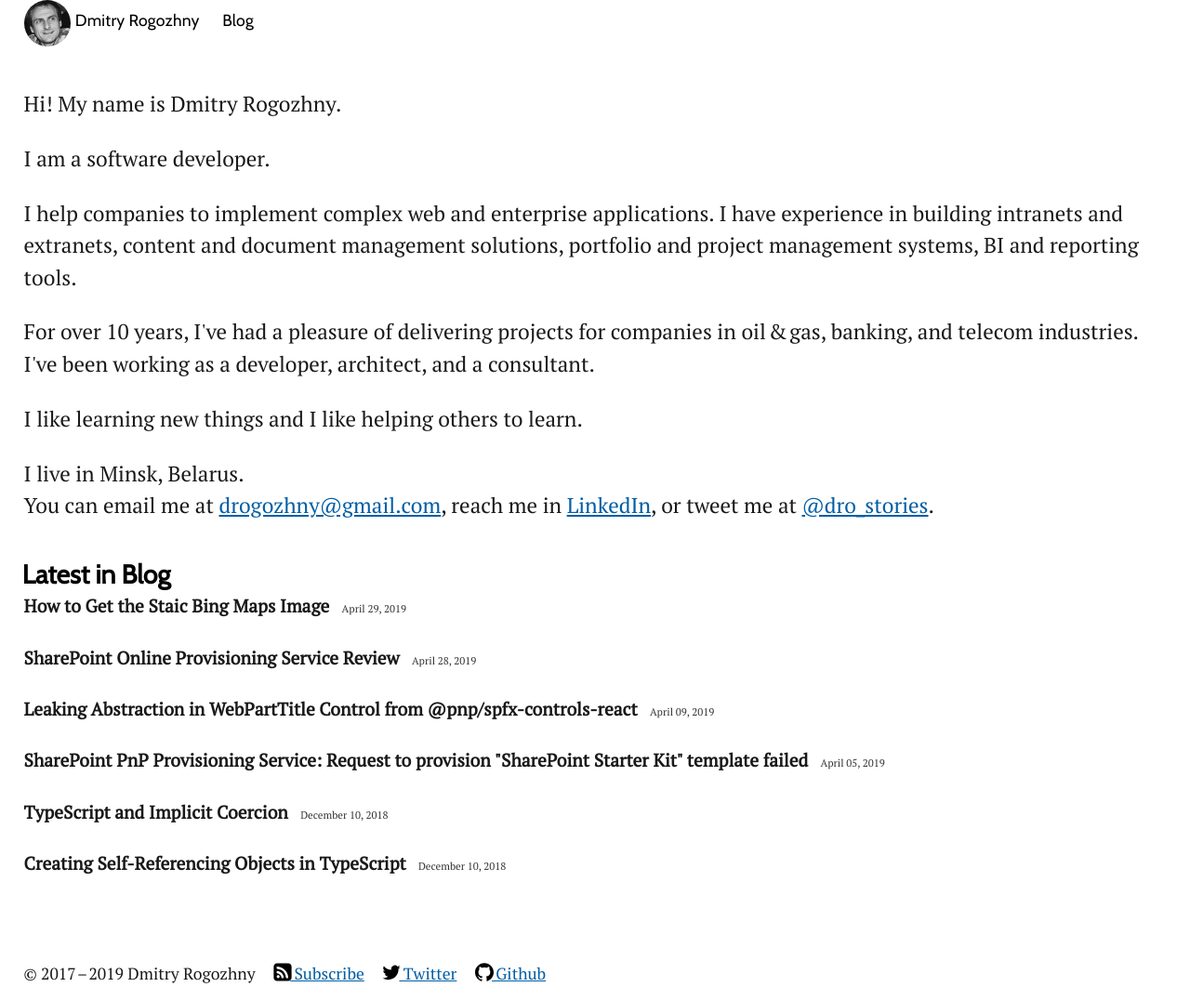
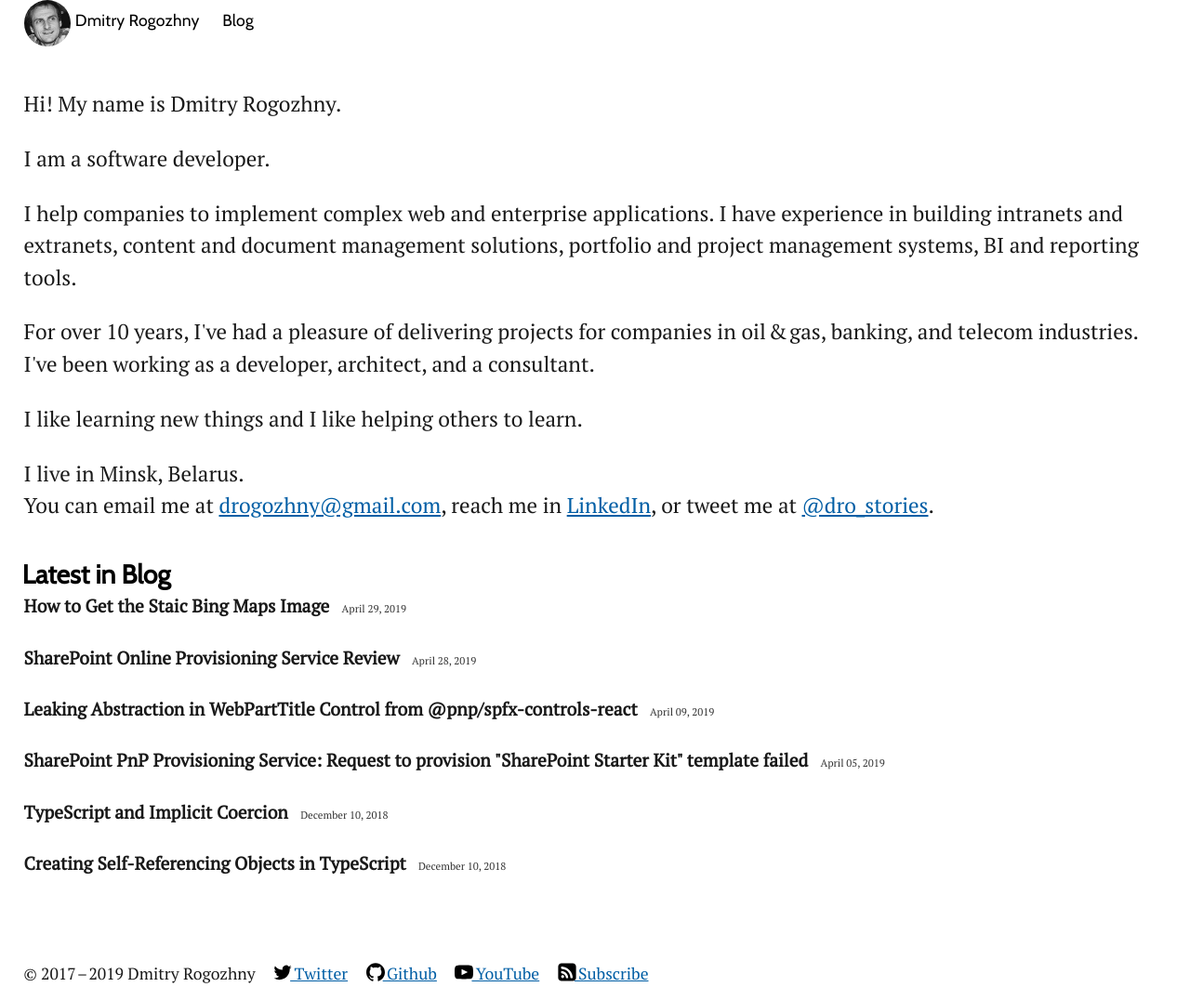
Before and after one commit to dmitryrogozhny/dmitryrogozhny.github.io, a Jekyll site: the page built from index.html, in a window 1280 px wide. Shown: the whole page at 93% size. Built offline with Jekyll 4.4.1, drawn with Linux system fonts in a browser that asks for light colours; some of the changed lines change nothing that is shown.

Commit message:
Add a link to youtube in the footer

```diff
--- a/_config.yml
+++ b/_config.yml
@@ -7,6 +7,7 @@ url: https://dmitryrogozhny.com
 twitter_username: dro_stories
 github_username:  dmitryrogozhny
 linkedin_username: drogozhny
+youtube_channelid: UC1JQErr-jehpm45HWLNkhvw
 description: >
   Software Development described
 
--- a/_includes/footer.html
+++ b/_includes/footer.html
@@ -3,43 +3,52 @@
         &copy; 2017&#8239;–&#8239;2019 {{ site.author }}
     </div>
     <div class="footer--section">
-        {% comment %} Add feed subscribe link {% endcomment %}
-        <a href="{{ site.url }}/feed.xml">
-            <svg version="1.1" xmlns="http://www.w3.org/2000/svg" xmlns:xlink="http://www.w3.org/1999/xlink" x="0px" y="0px" viewBox="0 0 520 520"
-                class="footer--icon" xml:space="preserve">
-                <path d="M176.7,385c0-11.5-4.1-21.3-12.2-29.5c-8.1-8.1-18-12.2-29.5-12.2c-11.5,0-21.3,4.1-29.5,12.2c-8.1,8.1-12.2,18-12.2,29.5
-                    s4.1,21.3,12.2,29.5c8.1,8.1,18,12.2,29.5,12.2c11.5,0,21.3-4.1,29.5-12.2C172.6,406.3,176.7,396.5,176.7,385z M290.9,415.6
-                    c-2.8-50.6-22-93.6-57.5-129.1s-78.5-54.6-129.1-57.5c-3-0.2-5.6,0.8-7.8,2.9c-2.2,2.2-3.3,4.7-3.3,7.5v41.7c0,2.8,0.9,5.2,2.8,7.2
-                    c1.8,2,4.2,3,7,3.3c33.4,2.4,62.1,15.5,85.9,39.4c23.9,23.9,37,52.5,39.4,85.9c0.2,2.8,1.3,5.2,3.3,7s4.3,2.8,7.2,2.8h41.7
-                    c2.8,0,5.3-1.1,7.5-3.3C290.2,421.2,291.1,418.6,290.9,415.6z M415.9,415.9c-1.1-33.4-7.2-65.7-18.2-96.8s-26.2-59.4-45.4-84.6
-                    s-41.4-47.5-66.7-66.7s-53.5-34.3-84.6-45.4s-63.4-17.1-96.8-18.2c-3-0.2-5.5,0.8-7.5,2.9c-2.2,2.2-3.3,4.7-3.3,7.5v41.7
-                    c0,2.8,1,5.2,2.9,7.2s4.3,3,7.2,3.3c44.3,1.5,85.3,13.6,123,36.3s68,52.9,90.7,90.7s34.8,78.8,36.3,123c0.2,2.8,1.3,5.2,3.3,7.2
-                    s4.3,2.9,7.2,2.9h41.7c2.8,0,5.3-1.1,7.5-3.3C415.4,421.5,416.4,419,415.9,415.9z M510,103.8v312.5c0,25.8-9.2,47.9-27.5,66.2
-                    c-18.3,18.3-40.4,27.5-66.2,27.5H103.8c-25.8,0-47.9-9.2-66.2-27.5C19.2,464.2,10,442.1,10,416.2V103.8c0-25.8,9.2-47.9,27.5-66.2
-                    S77.9,10,103.8,10h312.5c25.8,0,47.9,9.2,66.2,27.5C500.8,55.8,510,77.9,510,103.8z" />
-            </svg>
-            Subscribe
-        </a>
-    </div>
-    <div class="footer--section">
         {% comment %} Add Twitter account link {% endcomment %}
-        <a href=https://twitter.com/{{site.twitter_username}}>
-            <svg viewBox="0 0 400 400" class="footer--icon">
-                <rect style="fill: none;" width="400" height="400" />
-                <path d="m 130.80073,363.62382 c 143.6343,0 222.1962,-118.99997 222.1962,-222.19619 0,-3.37999 0,-6.74475 -0.22837,-10.09429 A 158.88992,158.88992 0 0 0 391.72978,90.910492 155.87534,155.87534 0 0 1 346.87641,103.19721 78.363976,78.363976 0 0 0 381.20918,60.003388 156.49957,156.49957 0 0 1 331.62079,78.95873 78.166048,78.166048 0 0 0 198.53753,150.18209 221.709,221.709 0 0 1 37.592211,68.590386 78.150824,78.150824 0 0 0 61.769789,172.83717 77.511366,77.511366 0 0 1 26.325582,163.06259 c 0,0.31973 0,0.65468 0,0.98964 a 78.120373,78.120373 0 0 0 62.651595,76.55218 77.968122,77.968122 0 0 1 -35.261505,1.33981 78.181273,78.181273 0 0 0 72.959028,54.23207 156.6975,156.6975 0 0 1 -96.984354,33.49539 158.96606,158.96606 0 0 1 -18.589939,-1.12666 221.08477,221.08477 0 0 0 119.700323,35.0179"
-                />
+        <a href=https://twitter.com/{{site.twitter_username}}> <svg viewBox="0 0 400 400" class="footer--icon">
+            <rect style="fill: none;" width="400" height="400" />
+            <path
+                d="m 130.80073,363.62382 c 143.6343,0 222.1962,-118.99997 222.1962,-222.19619 0,-3.37999 0,-6.74475 -0.22837,-10.09429 A 158.88992,158.88992 0 0 0 391.72978,90.910492 155.87534,155.87534 0 0 1 346.87641,103.19721 78.363976,78.363976 0 0 0 381.20918,60.003388 156.49957,156.49957 0 0 1 331.62079,78.95873 78.166048,78.166048 0 0 0 198.53753,150.18209 221.709,221.709 0 0 1 37.592211,68.590386 78.150824,78.150824 0 0 0 61.769789,172.83717 77.511366,77.511366 0 0 1 26.325582,163.06259 c 0,0.31973 0,0.65468 0,0.98964 a 78.120373,78.120373 0 0 0 62.651595,76.55218 77.968122,77.968122 0 0 1 -35.261505,1.33981 78.181273,78.181273 0 0 0 72.959028,54.23207 156.6975,156.6975 0 0 1 -96.984354,33.49539 158.96606,158.96606 0 0 1 -18.589939,-1.12666 221.08477,221.08477 0 0 0 119.700323,35.0179" />
             </svg>
             Twitter
         </a>
     </div>
     <div class="footer--section">
         {% comment %} Add Github account link {% endcomment %}
-        <a href=https://github.com/{{site.github_username}}>
-            <svg class="footer--icon" viewBox="0 0 24 24" xmlns="http://www.w3.org/2000/svg">
-                <path d="M12 .297c-6.63 0-12 5.373-12 12 0 5.303 3.438 9.8 8.205 11.385.6.113.82-.258.82-.577 0-.285-.01-1.04-.015-2.04-3.338.724-4.042-1.61-4.042-1.61C4.422 18.07 3.633 17.7 3.633 17.7c-1.087-.744.084-.729.084-.729 1.205.084 1.838 1.236 1.838 1.236 1.07 1.835 2.809 1.305 3.495.998.108-.776.417-1.305.76-1.605-2.665-.3-5.466-1.332-5.466-5.93 0-1.31.465-2.38 1.235-3.22-.135-.303-.54-1.523.105-3.176 0 0 1.005-.322 3.3 1.23.96-.267 1.98-.399 3-.405 1.02.006 2.04.138 3 .405 2.28-1.552 3.285-1.23 3.285-1.23.645 1.653.24 2.873.12 3.176.765.84 1.23 1.91 1.23 3.22 0 4.61-2.805 5.625-5.475 5.92.42.36.81 1.096.81 2.22 0 1.606-.015 2.896-.015 3.286 0 .315.21.69.825.57C20.565 22.092 24 17.592 24 12.297c0-6.627-5.373-12-12-12"
-                />
+        <a href=https://github.com/{{site.github_username}}> <svg class="footer--icon" viewBox="0 0 24 24"
+            xmlns="http://www.w3.org/2000/svg">
+            <path
+                d="M12 .297c-6.63 0-12 5.373-12 12 0 5.303 3.438 9.8 8.205 11.385.6.113.82-.258.82-.577 0-.285-.01-1.04-.015-2.04-3.338.724-4.042-1.61-4.042-1.61C4.422 18.07 3.633 17.7 3.633 17.7c-1.087-.744.084-.729.084-.729 1.205.084 1.838 1.236 1.838 1.236 1.07 1.835 2.809 1.305 3.495.998.108-.776.417-1.305.76-1.605-2.665-.3-5.466-1.332-5.466-5.93 0-1.31.465-2.38 1.235-3.22-.135-.303-.54-1.523.105-3.176 0 0 1.005-.322 3.3 1.23.96-.267 1.98-.399 3-.405 1.02.006 2.04.138 3 .405 2.28-1.552 3.285-1.23 3.285-1.23.645 1.653.24 2.873.12 3.176.765.84 1.23 1.91 1.23 3.22 0 4.61-2.805 5.625-5.475 5.92.42.36.81 1.096.81 2.22 0 1.606-.015 2.896-.015 3.286 0 .315.21.69.825.57C20.565 22.092 24 17.592 24 12.297c0-6.627-5.373-12-12-12" />
             </svg>
             Github
         </a>
     </div>
+    <div class="footer--section">
+        {% comment %} Add YouTube account link {% endcomment %}
+        <a href=https://www.youtube.com/channel/{{site.youtube_channelid}}> <svg class="footer--icon"
+            viewBox="0 0 24 24" xmlns="http://www.w3.org/2000/svg">
+            <path
+                d="M19.615 3.184c-3.604-.246-11.631-.245-15.23 0-3.897.266-4.356 2.62-4.385 8.816.029 6.185.484 8.549 4.385 8.816 3.6.245 11.626.246 15.23 0 3.897-.266 4.356-2.62 4.385-8.816-.029-6.185-.484-8.549-4.385-8.816zm-10.615 12.816v-8l8 3.993-8 4.007z" />
+            </svg>
+            YouTube
+        </a>
+    </div>
+    <div class="footer--section">
+        {% comment %} Add feed subscribe link {% endcomment %}
+        <a href="{{ site.url }}/feed.xml">
+            <svg version="1.1" xmlns="http://www.w3.org/2000/svg" xmlns:xlink="http://www.w3.org/1999/xlink" x="0px"
+                y="0px" viewBox="0 0 520 520" class="footer--icon" xml:space="preserve">
+                <path d="M176.7,385c0-11.5-4.1-21.3-12.2-29.5c-8.1-8.1-18-12.2-29.5-12.2c-11.5,0-21.3,4.1-29.5,12.2c-8.1,8.1-12.2,18-12.2,29.5
+                        s4.1,21.3,12.2,29.5c8.1,8.1,18,12.2,29.5,12.2c11.5,0,21.3-4.1,29.5-12.2C172.6,406.3,176.7,396.5,176.7,385z M290.9,415.6
+                        c-2.8-50.6-22-93.6-57.5-129.1s-78.5-54.6-129.1-57.5c-3-0.2-5.6,0.8-7.8,2.9c-2.2,2.2-3.3,4.7-3.3,7.5v41.7c0,2.8,0.9,5.2,2.8,7.2
+                        c1.8,2,4.2,3,7,3.3c33.4,2.4,62.1,15.5,85.9,39.4c23.9,23.9,37,52.5,39.4,85.9c0.2,2.8,1.3,5.2,3.3,7s4.3,2.8,7.2,2.8h41.7
+                        c2.8,0,5.3-1.1,7.5-3.3C290.2,421.2,291.1,418.6,290.9,415.6z M415.9,415.9c-1.1-33.4-7.2-65.7-18.2-96.8s-26.2-59.4-45.4-84.6
+                        s-41.4-47.5-66.7-66.7s-53.5-34.3-84.6-45.4s-63.4-17.1-96.8-18.2c-3-0.2-5.5,0.8-7.5,2.9c-2.2,2.2-3.3,4.7-3.3,7.5v41.7
+                        c0,2.8,1,5.2,2.9,7.2s4.3,3,7.2,3.3c44.3,1.5,85.3,13.6,123,36.3s68,52.9,90.7,90.7s34.8,78.8,36.3,123c0.2,2.8,1.3,5.2,3.3,7.2
+                        s4.3,2.9,7.2,2.9h41.7c2.8,0,5.3-1.1,7.5-3.3C415.4,421.5,416.4,419,415.9,415.9z M510,103.8v312.5c0,25.8-9.2,47.9-27.5,66.2
+                        c-18.3,18.3-40.4,27.5-66.2,27.5H103.8c-25.8,0-47.9-9.2-66.2-27.5C19.2,464.2,10,442.1,10,416.2V103.8c0-25.8,9.2-47.9,27.5-66.2
+                        S77.9,10,103.8,10h312.5c25.8,0,47.9,9.2,66.2,27.5C500.8,55.8,510,77.9,510,103.8z" />
+            </svg>
+            Subscribe
+        </a>
+    </div>
 </footer>
```
